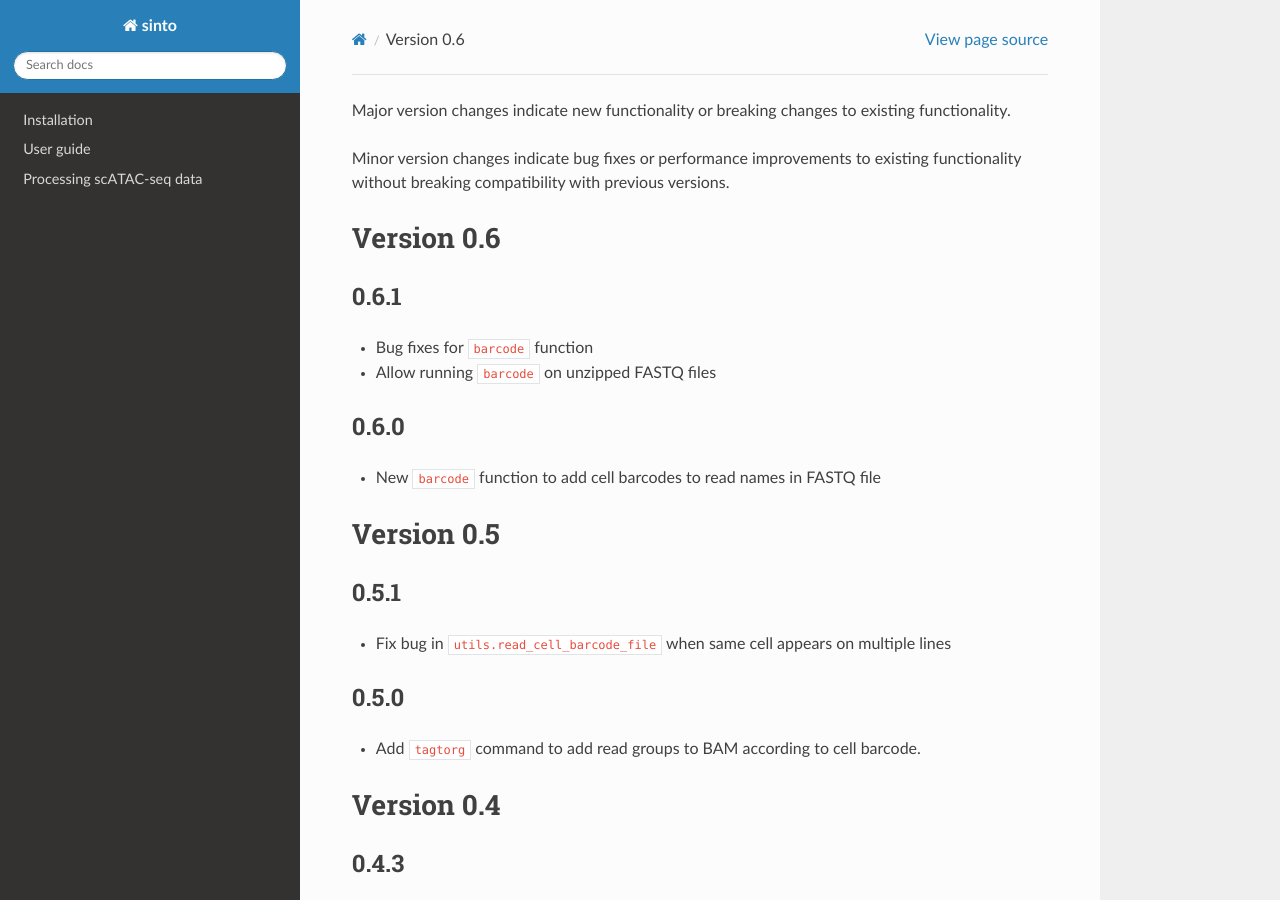
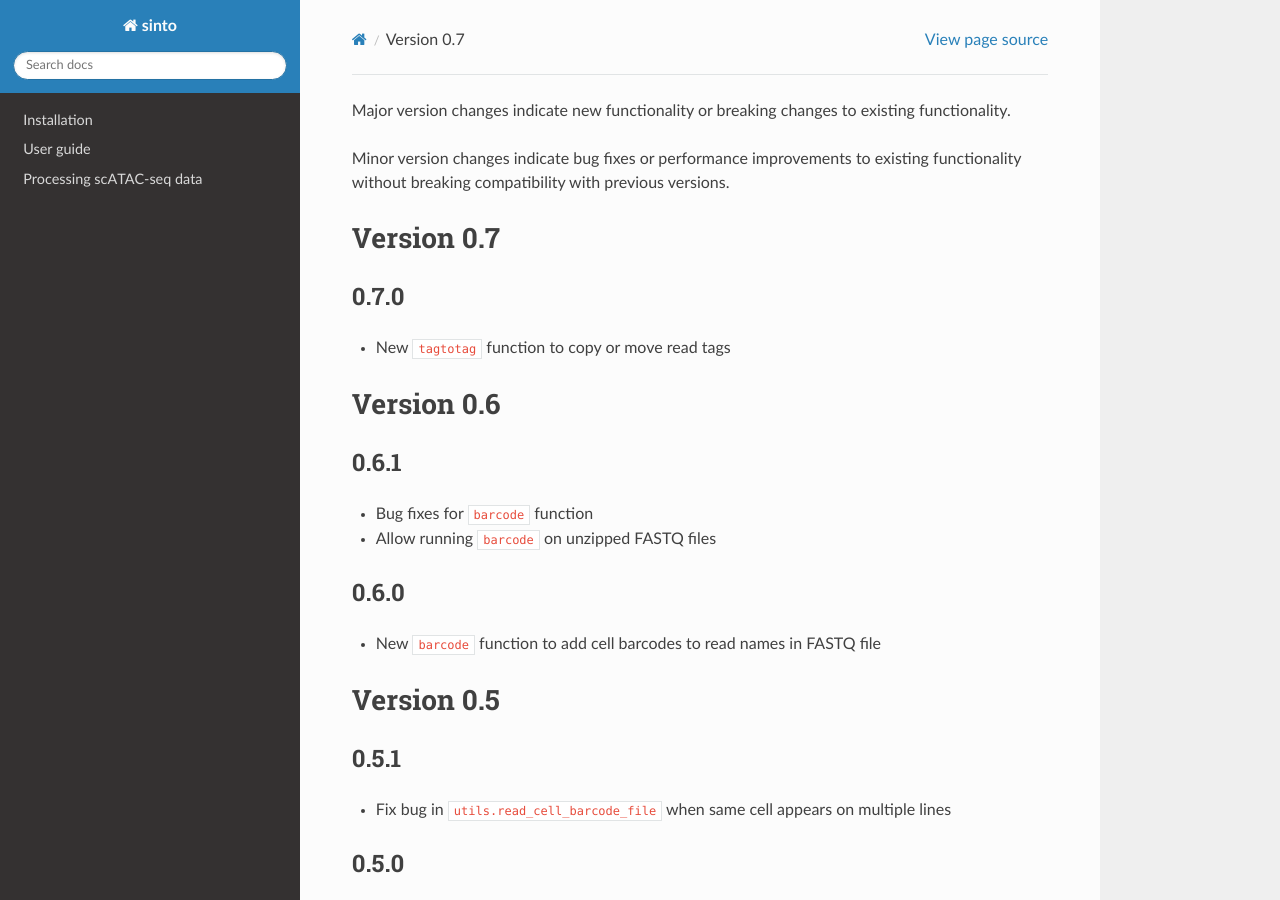
Before and after one commit to timoast/sinto, a Sphinx documentation site: the page built from docs/release_notes.rst, in a window 1280 px wide and 900 px high. Built offline with Sphinx 7.4.7 and the Read the Docs theme 2.0.0, drawn with Linux system fonts in a browser that asks for light colours.

Commit message:
Update docs

```diff
--- a/docs/basic_usage.rst
+++ b/docs/basic_usage.rst
@@ -365,13 +365,13 @@ with the following contents:
 We would like to rename the CB tag to another arbitrary tag, let's call it xx.
 If we run the following command:
 
-.. code-block::
+.. code-block:: none
 
     sinto tagtotag --from CB --to xx --delete --bam - -o -
 
 This will print the following SAM file to screen:
 
-.. code-block::
+.. code-block:: none
 
     @HD	VN:1.5	SO:coordinate
     @SQ	SN:20	LN:63025520
--- a/docs/release_notes.rst
+++ b/docs/release_notes.rst
@@ -4,6 +4,14 @@ or breaking changes to existing functionality.
 Minor version changes indicate bug fixes or
 performance improvements to existing functionality
 without breaking compatibility with previous versions.
+
+Version 0.7
+-----------
+
+0.7.0
+~~~~~
+
+- New ``tagtotag`` function to copy or move read tags
 
 Version 0.6
 -----------
--- a/sinto/_version.py
+++ b/sinto/_version.py
@@ -1 +1 @@
-__version__ = "0.6.1"
+__version__ = "0.7.0"
```
